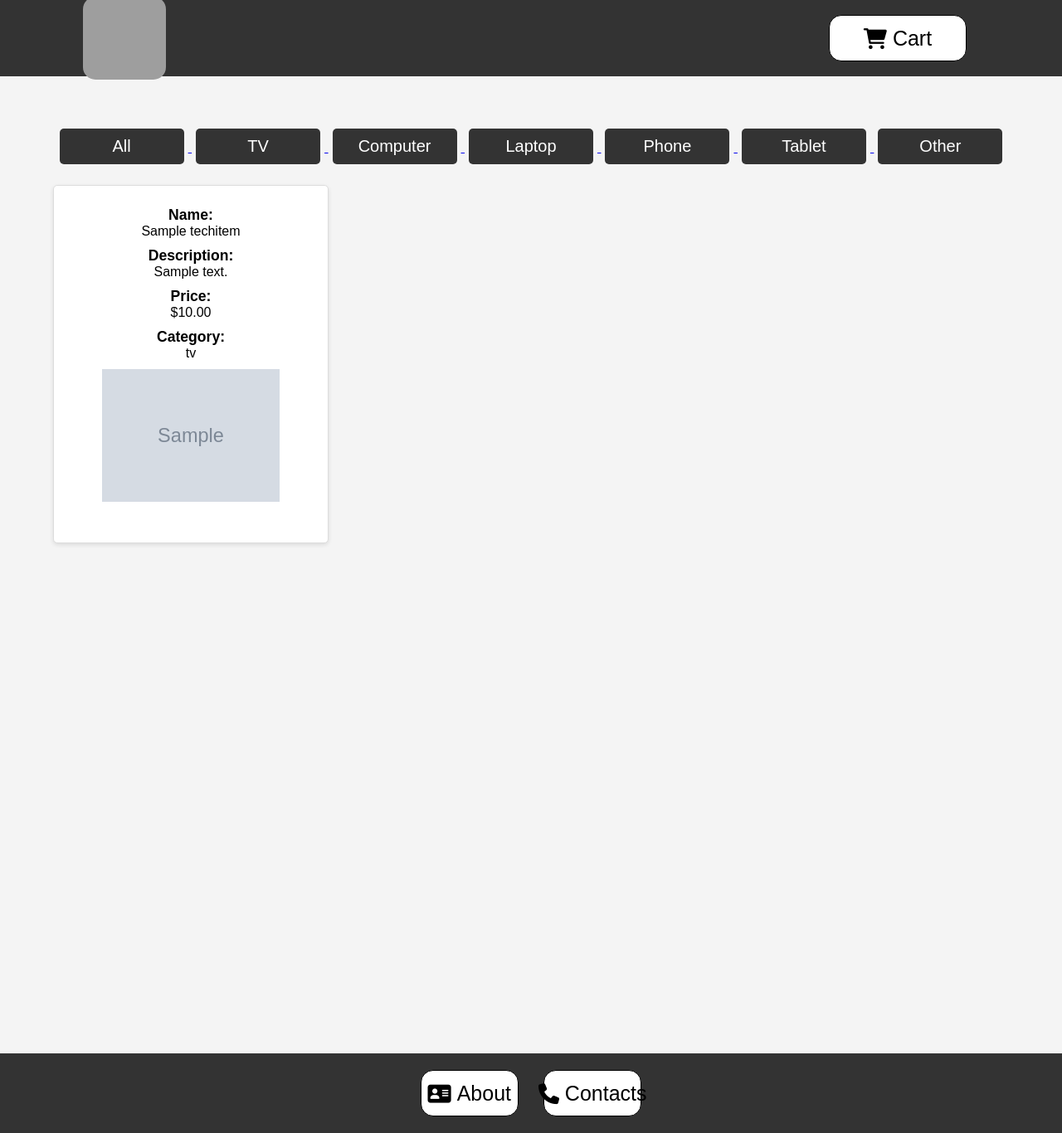
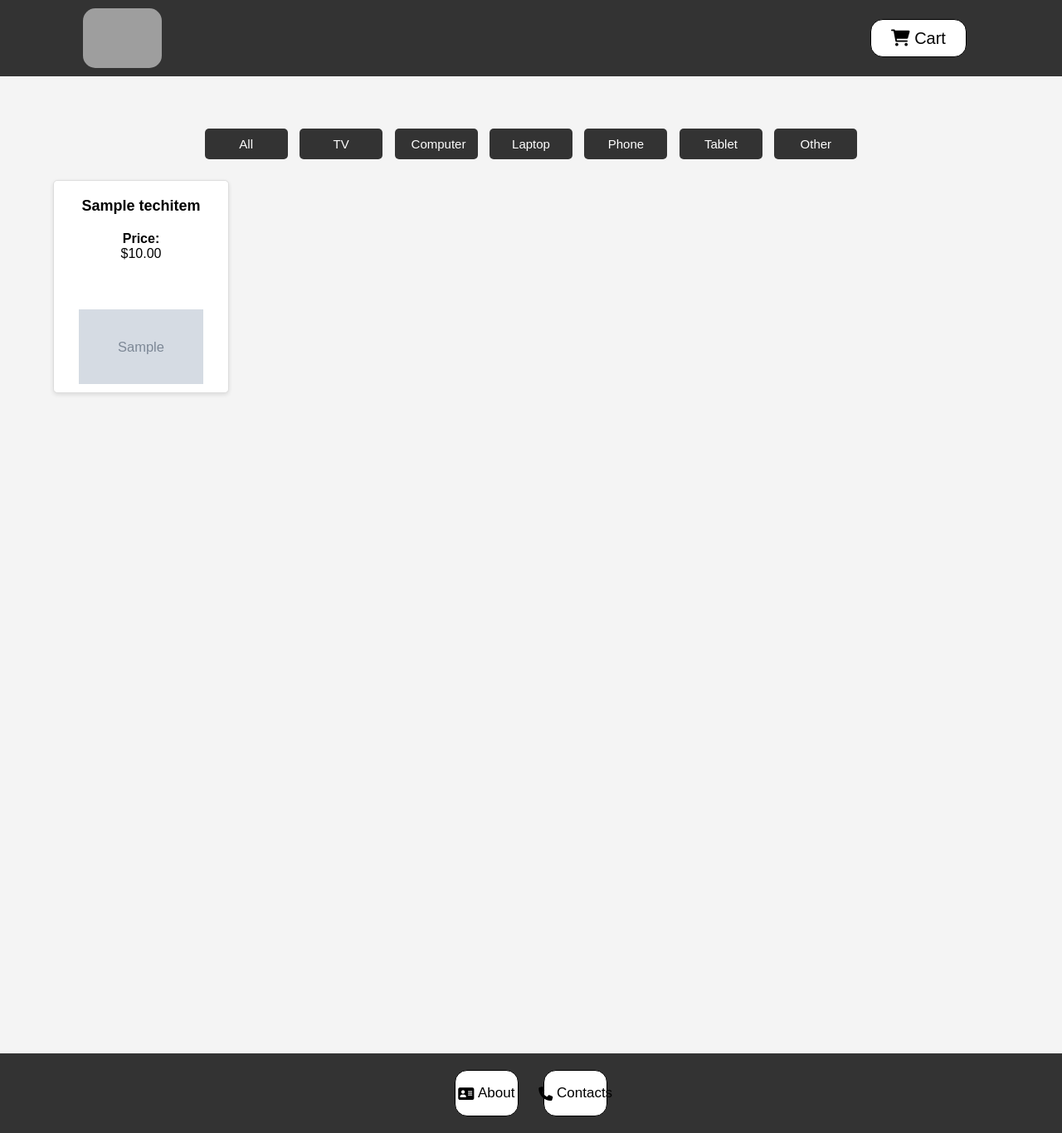
Before and after one commit to Max-Vassilev/Online-store, a Django app: page / in a window 1280 px wide. Shown: the whole page at 83% size. Run offline with Django 5.2, Linux system fonts and the light colour scheme; tables that the repository leaves empty hold one stand-in row (values such as "Sample post"); grey boxes marked "Sample" are stand-in pictures; grey boxes are pictures that could not be loaded.

Commit message:
Modified base HTML and CSS

```diff
--- a/online_store/static/css/base.css
+++ b/online_store/static/css/base.css
@@ -22,8 +22,8 @@
 }
 
 header img {
-    height: 100px;
-    width: 100px;
+    height: 100%;
+    width: 95px;
     margin-left: 20px;
     border-radius: 15px;
     margin-left: 100px;
@@ -39,8 +39,8 @@
 
 header nav a {
     color: black;
-    height: 40px;
-    width: 150px;
+    height: 30px;
+    width: 100px;
     text-decoration: none;
     margin: 0 15px;
     font-size: 1.2em;
@@ -49,7 +49,7 @@
     display: flex;
     justify-content: center;
     align-items: center;
-    font-size: 25px;
+    font-size: 20px;
     padding: 7px;
     border-radius: 15px;
     border: 1px solid black;
@@ -78,17 +78,15 @@
     margin: 5px;
     cursor: pointer;
     border-radius: 5px;
-    width: 150px;
-    font-size: 20px;
+    width: 100px;
+    font-size: 15px;
 }
 
-.tech-types button:hover {
-    background-color: #555;
-}
+
 
 .tech-items {
     display: grid;
-    grid-template-columns: repeat(5, 1fr);
+    grid-template-columns: repeat(7, 1fr);
     gap: 5px;
     list-style: none;
     padding: 0;
@@ -100,24 +98,34 @@
     border-radius: 5px;
     overflow: hidden;
     box-shadow: 0 2px 5px rgba(0, 0, 0, 0.1);
-    padding: 15px;
+    padding: 5px;
     text-align: center;
-    height: 400px;
-    width: 300px;;
-    margin: 0px;
+    height: 225px;
+    width: 200px;
+    display: flex;
+    flex-direction: column;
+    justify-content: center;
+    align-items: center;
+    padding-top: 20px;
+    padding-bottom: 10px;
+    margin-bottom: 20px;
 }
 
 .tech-item img {
-    max-width: 100%;
+    width: 75%;
     height: 40%;
-    margin-top: 10px;
+    align-self: center;
+    margin-top: auto;
 }
 
-.tech-item strong {
-    display: block;
-    margin-top: 10px;
-    font-size: 1.1em;
+
+
+.item-name{
+    font-size: 18px;
+    font-weight: 700;
+    margin-bottom: 20px;
 }
+
 
 .tech-item p {
     margin: 10px 0;
@@ -147,21 +155,20 @@
 footer nav a{
     color: black;
     height: 40px;
-    width: 150px;
     text-decoration: none;
     margin: 0 15px;
     font-size: 1.2em;
-    background-color: #fff;
+    background-color: #ffffff;
     text-align: center;
     display: flex;
     flex-direction: row;
     justify-content: center;
     align-items: center;
-    font-size: 25px;
+    font-size: 17px;
     padding: 7px;
     border-radius: 15px;
     border: 1px solid black;
-    width: 20%;
+    width: 12%;
 }
 
 footer a:hover {
--- a/online_store/templates/core/base.html
+++ b/online_store/templates/core/base.html
@@ -21,40 +21,25 @@
         <div class="container">
 
             <div class="tech-types">
-            <a href="{% url 'base page' %}">
-                <button class="{% if current_category == 'all' %}active{% endif %}">All</button>
-            </a>
-            <a href="{% url 'category page' 'tv' %}">
-                <button class="{% if current_category == 'TV' %}active{% endif %}">TV</button>
-            </a>
-            <a href="{% url 'category page' 'computer' %}">
-                <button class="{% if current_category == 'PC' %}active{% endif %}">Computer</button>
-            </a>
-            <a href="{% url 'category page' 'laptop' %}">
-                <button class="{% if current_category == 'Laptop' %}active{% endif %}">Laptop</button>
-            </a>
-            <a href="{% url 'category page' 'phone' %}">
-                <button class="{% if current_category == 'Mobile Phone' %}active{% endif %}">Phone</button>
-            </a>
-            <a href="{% url 'category page' 'tablet' %}">
-                <button class="{% if current_category == 'Tablet' %}active{% endif %}">Tablet</button>
-            </a>
-            <a href="{% url 'category page' 'other' %}">
-                <button class="{% if current_category == 'Other' %}active{% endif %}">Other</button>
-            </a>
+                <a href="{% url 'base page' %}"><button class="{% if current_category == 'all' %}active{% endif %}">All</button></a>
+                <a href="{% url 'category page' 'tv' %}"><button class="{% if current_category == 'TV' %}active{% endif %}">TV</button></a>
+                <a href="{% url 'category page' 'computer' %}"><button class="{% if current_category == 'PC' %}active{% endif %}">Computer</button></a>
+                <a href="{% url 'category page' 'laptop' %}"><button class="{% if current_category == 'Laptop' %}active{% endif %}">Laptop</button></a>
+                <a href="{% url 'category page' 'phone' %}"><button class="{% if current_category == 'Mobile Phone' %}active{% endif %}">Phone</button></a>
+                <a href="{% url 'category page' 'tablet' %}"><button class="{% if current_category == 'Tablet' %}active{% endif %}">Tablet</button></a>
+                <a href="{% url 'category page' 'other' %}"><button class="{% if current_category == 'Other' %}active{% endif %}">Other</button></a>
             </div>
 
             <ul class="tech-items">
                 {% for tech_item in tech_items %}
                     <li class="tech-item">
-                    <strong>Name:</strong> {{ tech_item.name }}<br>
-                    <strong>Description:</strong> {{ tech_item.description }}<br>
+                        <div class="item-name">{{ tech_item.name }}</div>
                         <strong>Price:</strong> ${{ tech_item.price }}<br>
-                    <strong>Category:</strong> {{ tech_item.get_category_display }}<br>
                         <img src="{{ tech_item.image_url }}" alt="{{ tech_item.name }}">
                     </li>
                 {% endfor %}
             </ul>
+
         </div>
 
     </main>
```
Lines whose indentation alone changed are shown as unchanged.
